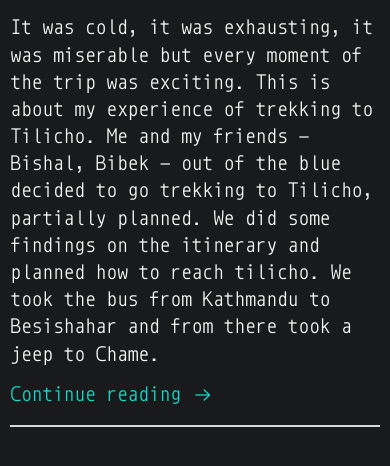
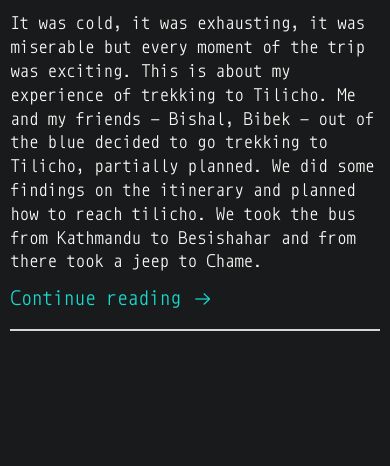
Before and after one commit to silencify/my_portfolio_static, a plain HTML site: page blog/index.html in a window 390 px wide. Shown: the part 414-880 px from the top of the page. After the commit the page ends 844 px from the top, so only its background shows below. Drawn offline with Linux system fonts and the light colour scheme.

Commit message:
Add viewport for responsive view, adjust font

```diff
--- a/blog/index.html
+++ b/blog/index.html
@@ -3,6 +3,7 @@
   <title>Blogs</title>
 
   <link rel="stylesheet" href="/css/style.css" />
+  <meta name="viewport" content="width=device-width, initial-scale=1">
 
 </head>
 
--- a/css/style.css
+++ b/css/style.css
@@ -27,7 +27,8 @@ p, h2, h3, h4, h5 {
   color: #F6FAF5; }
 
 p {
-  line-height: 1.7; }
+  line-height: 1.7;
+  font-size: 14px; }
 
 img {
   width: 100%; }
```
Also changed, not shown: blog/trekking_to_tilicho/index.html (+1 -0 lines), categories/index.html (+1 -0 lines), index.html (+1 -0 lines), tags/index.html (+1 -0 lines).
